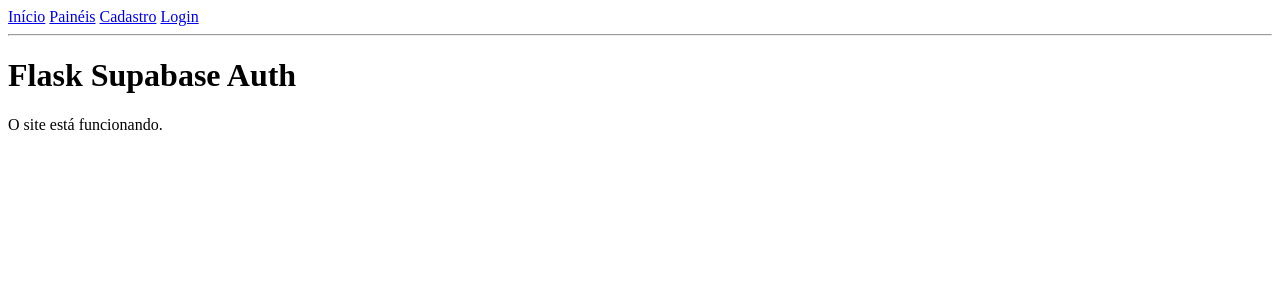
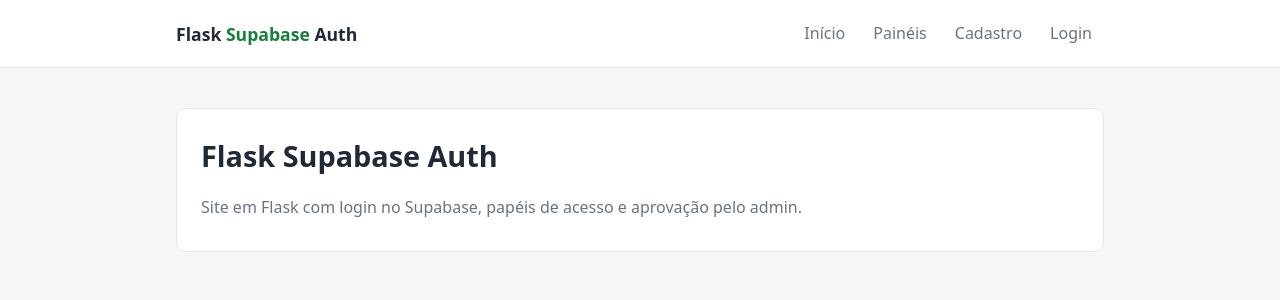
Before and after one commit to hackelsc/flask-supabase-auth, a Flask app: page / in a window 1280 px wide. Shown: the top 300 px of the page. Run offline with Flask 3, Linux system fonts and the light colour scheme.

Commit message:
Visual claro e minimalista

```diff
--- /dev/null
+++ b/static/estilo.css
@@ -0,0 +1,224 @@
+/* =============================================================
+   estilo.css
+   Aparência do site inteiro. O base.html carrega este arquivo,
+   então todas as páginas usam os mesmos estilos.
+   ============================================================= */
+
+/* --- Cores e medidas (variáveis) --------------------------------
+   :root guarda valores com nome. Para mudar a cor do site inteiro,
+   basta trocar aqui. */
+:root {
+  --verde: #15803d;          /* cor de destaque: botões e links */
+  --verde-escuro: #166534;   /* botão com o mouse em cima */
+  --verde-claro: #dcfce7;    /* fundo dos avisos */
+  --texto: #1f2937;          /* texto principal */
+  --texto-suave: #6b7280;    /* textos secundários */
+  --fundo: #f6f7f9;          /* fundo da página */
+  --cartao: #ffffff;         /* fundo das caixas */
+  --borda: #e5e7eb;          /* linhas e contornos */
+  --raio: 10px;              /* arredondamento dos cantos */
+}
+
+/* --- Base -------------------------------------------------------- */
+* {
+  box-sizing: border-box;    /* a largura inclui borda e espaçamento */
+}
+
+body {
+  margin: 0;
+  font-family: system-ui, -apple-system, "Segoe UI", Roboto, sans-serif;
+  color: var(--texto);
+  background: var(--fundo);
+  line-height: 1.6;
+}
+
+h1 {
+  font-size: 1.8rem;
+  margin: 0 0 1rem;
+}
+
+h2 {
+  font-size: 1.2rem;
+  margin: 2rem 0 0.5rem;
+}
+
+a {
+  color: var(--verde);
+}
+
+/* --- Topo: nome do site e menu ----------------------------------- */
+.topo {
+  background: var(--cartao);
+  border-bottom: 1px solid var(--borda);
+}
+
+.topo-interno {
+  max-width: 960px;
+  margin: 0 auto;
+  padding: 0.9rem 1rem;
+  display: flex;             /* coloca o nome e o menu lado a lado */
+  flex-wrap: wrap;           /* em tela pequena, quebra a linha */
+  align-items: center;
+  justify-content: space-between;
+  gap: 0.75rem;
+}
+
+.marca {
+  font-weight: 700;
+  font-size: 1.1rem;
+  color: var(--texto);
+  text-decoration: none;
+}
+
+.marca span {
+  color: var(--verde);
+}
+
+nav {
+  display: flex;
+  flex-wrap: wrap;
+  gap: 0.25rem;
+}
+
+nav a {
+  color: var(--texto-suave);
+  text-decoration: none;
+  padding: 0.4rem 0.75rem;
+  border-radius: 999px;      /* formato de pílula */
+}
+
+nav a:hover {
+  color: var(--verde);
+  background: var(--verde-claro);
+}
+
+/* --- Área central ------------------------------------------------ */
+.conteudo {
+  max-width: 960px;
+  margin: 2.5rem auto;
+  padding: 0 1rem;
+}
+
+/* --- Avisos (mensagens flash) ------------------------------------ */
+.aviso {
+  background: var(--verde-claro);
+  border-left: 4px solid var(--verde);
+  padding: 0.75rem 1rem;
+  border-radius: var(--raio);
+  margin-bottom: 1.5rem;
+}
+
+/* --- Formulários (cadastro e login) ------------------------------ */
+.conteudo > form {
+  background: var(--cartao);
+  border: 1px solid var(--borda);
+  border-radius: var(--raio);
+  padding: 1.5rem;
+  max-width: 420px;
+}
+
+label {
+  font-weight: 600;
+  font-size: 0.95rem;
+}
+
+input[type="text"],
+input[type="email"],
+input[type="password"],
+select {
+  width: 100%;
+  padding: 0.55rem 0.7rem;
+  margin-top: 0.25rem;
+  border: 1px solid var(--borda);
+  border-radius: 8px;
+  font: inherit;
+  background: #fff;
+}
+
+input:focus,
+select:focus {
+  outline: 2px solid var(--verde);
+  outline-offset: 1px;
+  border-color: var(--verde);
+}
+
+button {
+  background: var(--verde);
+  color: #fff;
+  border: none;
+  border-radius: 8px;
+  padding: 0.6rem 1.2rem;
+  font: inherit;
+  font-weight: 600;
+  cursor: pointer;           /* mãozinha ao passar o mouse */
+}
+
+button:hover {
+  background: var(--verde-escuro);
+}
+
+/* --- Tabela do admin --------------------------------------------- */
+.tabela-rolagem {
+  overflow-x: auto;          /* em tela pequena, a tabela rola de lado */
+}
+
+table {
+  width: 100%;
+  border-collapse: collapse;
+  background: var(--cartao);
+  border: 1px solid var(--borda);
+  border-radius: var(--raio);
+  overflow: hidden;
+}
+
+th,
+td {
+  text-align: left;
+  padding: 0.75rem 1rem;
+  border-bottom: 1px solid var(--borda);
+}
+
+th {
+  font-size: 0.85rem;
+  color: var(--texto-suave);
+  text-transform: uppercase;
+  letter-spacing: 0.03em;
+  background: var(--fundo);
+}
+
+/* Formulário dentro de cada linha: listas e botão lado a lado. */
+form.linha {
+  display: flex;
+  gap: 0.5rem;
+  align-items: center;
+}
+
+form.linha select {
+  width: auto;
+  margin-top: 0;
+}
+
+form.linha button {
+  padding: 0.45rem 0.9rem;
+}
+
+/* --- Caixas de conteúdo (perfil, área restrita, painéis) --------- */
+.caixa {
+  background: var(--cartao);
+  border: 1px solid var(--borda);
+  border-radius: var(--raio);
+  padding: 1.5rem;
+}
+
+.caixa h1,
+.caixa h2 {
+  margin-top: 0;
+}
+
+.caixa p {
+  margin: 0.4rem 0;
+}
+
+.suave {
+  color: var(--texto-suave);
+}
--- a/templates/admin.html
+++ b/templates/admin.html
@@ -3,7 +3,8 @@
 {% block conteudo %}
   <h1>Administração</h1>
 
-    <table border="1">
+  <div class="tabela-rolagem">
+  <table>
     <tr>
       <th>Nome</th>
       <th>Cadastrado em</th>
@@ -14,7 +15,7 @@
         <td>{{ p.nome }}</td>
         <td>{{ p.criado_em[:10] }}</td>
         <td>
-          <form method="post" action="/admin/atualizar">
+          <form class="linha" method="post" action="/admin/atualizar">
             <input type="hidden" name="alvo" value="{{ p.id }}">
 
             <select name="papel">
@@ -35,4 +36,5 @@
       </tr>
     {% endfor %}
   </table>
+  </div>
 {% endblock %}
--- a/templates/area_restrita.html
+++ b/templates/area_restrita.html
@@ -4,6 +4,8 @@
   <h1>Área restrita</h1>
   <p>Olá, {{ perfil.nome }}. Este conteúdo é exclusivo para associados aprovados.</p>
 
-  <h2>Conteúdo exclusivo</h2>
-  <p>Em breve.</p>
+  <div class="caixa">
+    <h2>Conteúdo exclusivo</h2>
+    <p class="suave">Em breve.</p>
+  </div>
 {% endblock %}
--- a/templates/base.html
+++ b/templates/base.html
@@ -2,9 +2,14 @@
 <html lang="pt-br">
 <head>
   <meta charset="utf-8">
+  <meta name="viewport" content="width=device-width, initial-scale=1">
   <title>Flask Supabase Auth</title>
+  <link rel="stylesheet" href="{{ url_for('static', filename='estilo.css') }}">
 </head>
 <body>
+  <header class="topo">
+    <div class="topo-interno">
+      <a class="marca" href="/">Flask <span>Supabase</span> Auth</a>
       <nav>
         <a href="/">Início</a>
         <a href="/paineis">Painéis</a>
@@ -20,11 +25,15 @@
           <a href="/login">Login</a>
         {% endif %}
       </nav>
-  <hr>
+    </div>
+  </header>
+
+  <main class="conteudo">
     {% for mensagem in get_flashed_messages() %}
-    <p><strong>{{ mensagem }}</strong></p>
+      <div class="aviso">{{ mensagem }}</div>
     {% endfor %}
 
     {% block conteudo %}{% endblock %}
+  </main>
 </body>
 </html>
--- a/templates/inicio.html
+++ b/templates/inicio.html
@@ -1,6 +1,8 @@
 {% extends "base.html" %}
 
 {% block conteudo %}
-  <h1>Flask Supabase Auth</h1>
-  <p>O site está funcionando.</p>
+  <div class="caixa">
+    <h1>Flask Supabase Auth</h1>
+    <p class="suave">Site em Flask com login no Supabase, papéis de acesso e aprovação pelo admin.</p>
+  </div>
 {% endblock %}
--- a/templates/paineis.html
+++ b/templates/paineis.html
@@ -2,5 +2,7 @@
 
 {% block conteudo %}
   <h1>Painéis</h1>
-  <p>Em construção.</p>
+  <div class="caixa">
+    <p class="suave">Em construção.</p>
+  </div>
 {% endblock %}
```
Also changed, not shown: templates/perfil.html (+5 -3 lines). Lines whose indentation alone changed are shown as unchanged.
